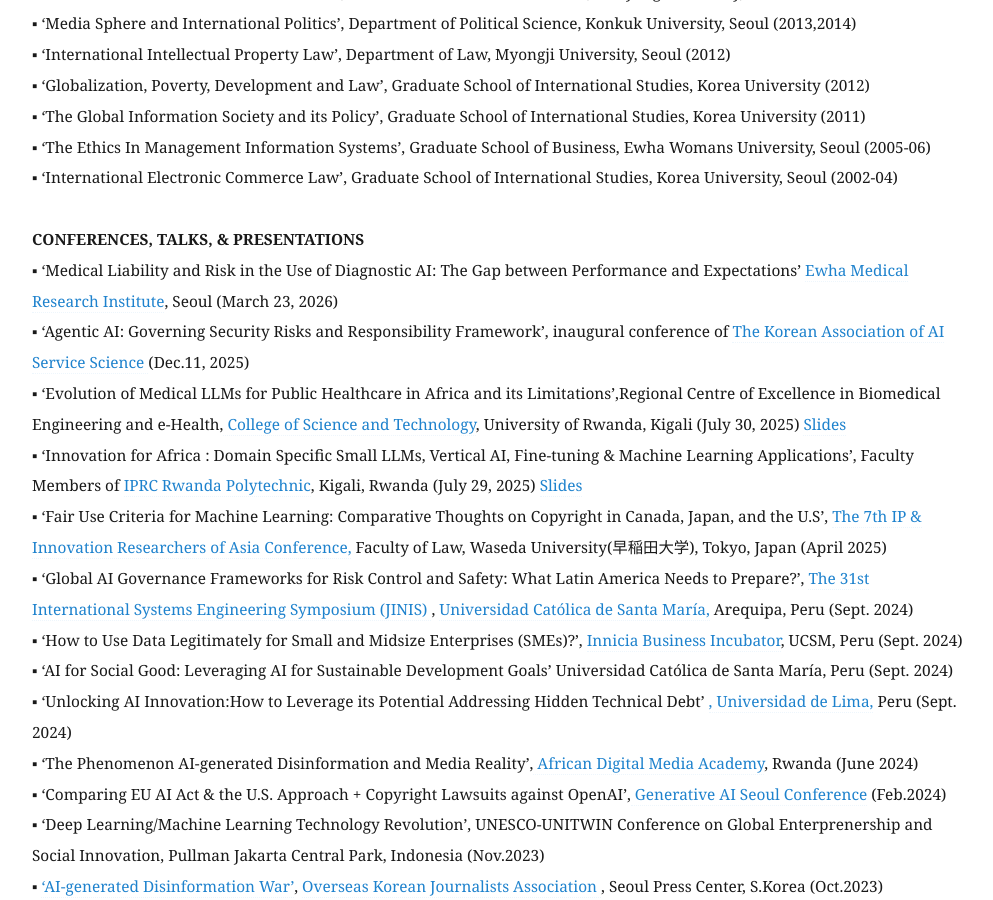
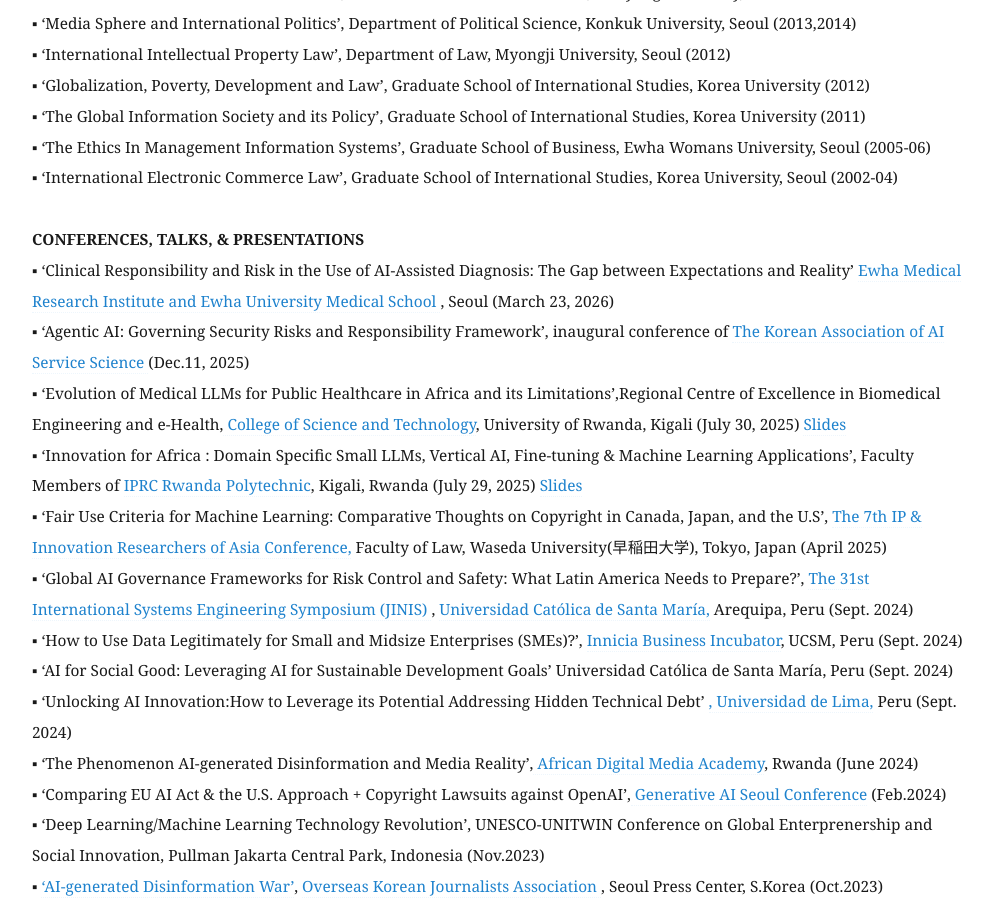
Before and after one commit to eunchangchoi/eunchangchoi.github.io, a Jekyll site: the page built from index.md, in a window 1280 px wide and 900 px high, scrolled down 5170 px. Shown: the whole window, without its empty margins (68-1061 px from the left). Built offline with Jekyll 4.4.1, drawn with Linux system fonts in a browser that asks for light colours.

Commit message:
Update index.md

```diff
--- a/index.md
+++ b/index.md
@@ -105,7 +105,7 @@
 ▪ ‘International Electronic Commerce Law’, Graduate School of International Studies, Korea University, Seoul (2002-04) <br>
     <br>
  <strong> CONFERENCES, TALKS, & PRESENTATIONS </strong> <br>
-▪ ‘Medical Liability and Risk in the Use of Diagnostic AI: The Gap between Performance and Expectations’ <a href="https://research.ewhamed.ac.kr/"> Ewha Medical Research Institute</a>, Seoul (March 23, 2026) <br>
+▪ ‘Clinical Responsibility and Risk in the Use of AI-Assisted Diagnosis: The Gap between Expectations and Reality’ <a href="https://research.ewhamed.ac.kr/"> Ewha Medical Research Institute and Ewha University Medical School </a>, Seoul (March 23, 2026) <br>
 ▪ ‘Agentic AI: Governing Security Risks and Responsibility Framework’, inaugural conference of <a href="https://www.kaiss.or.kr/index"> The Korean Association of AI Service Science </a> (Dec.11, 2025) <br>
 ▪ ‘Evolution of Medical LLMs for Public Healthcare in Africa and its Limitations’,Regional Centre of Excellence in Biomedical Engineering and e-Health,<a href="https://cst.ur.ac.rw/">  College of Science and Technology</a>, University of Rwanda, Kigali (July 30, 2025) <a href="https://github.com/eunchangchoi/eunchangchoi.github.io/blob/master/Evolution%20of%20Medical%20LLMs%20for%20Public%20Healthcare%20in%20Africa%20and%20its%20Limitations%20CBEB%20Univ%20of%20Rwanda%20(July%202025%20Choi).pdf"> Slides</a> <br>
 ▪ ‘Innovation for Africa : Domain Specific Small LLMs, Vertical AI, Fine-tuning & Machine Learning Applications’, Faculty Members of  <a href="https://www.iprckigali.rp.ac.rw/"> IPRC Rwanda Polytechnic</a>, Kigali, Rwanda (July 29, 2025) <a href="https://github.com/eunchangchoi/eunchangchoi.github.io/blob/master/Domain%20Specific%20Vertical%20Small%20LLMs%2C%20Fine-tuning%20%26%20ML%20Applications%20(IPRC%20Rwanda%20Polytechnic%202025%20July)Choi%20git.pdf"> Slides</a> <br>
```
